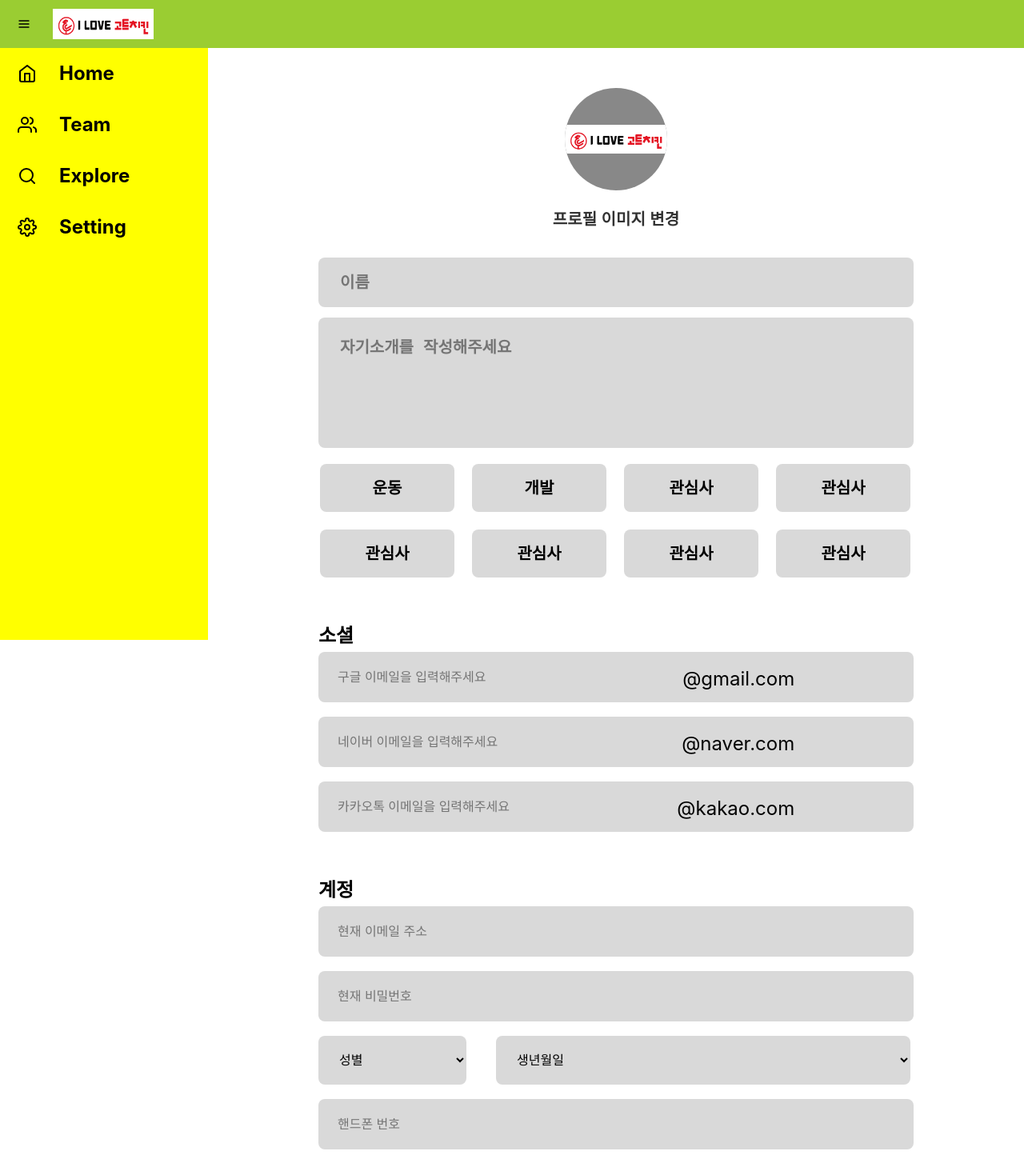
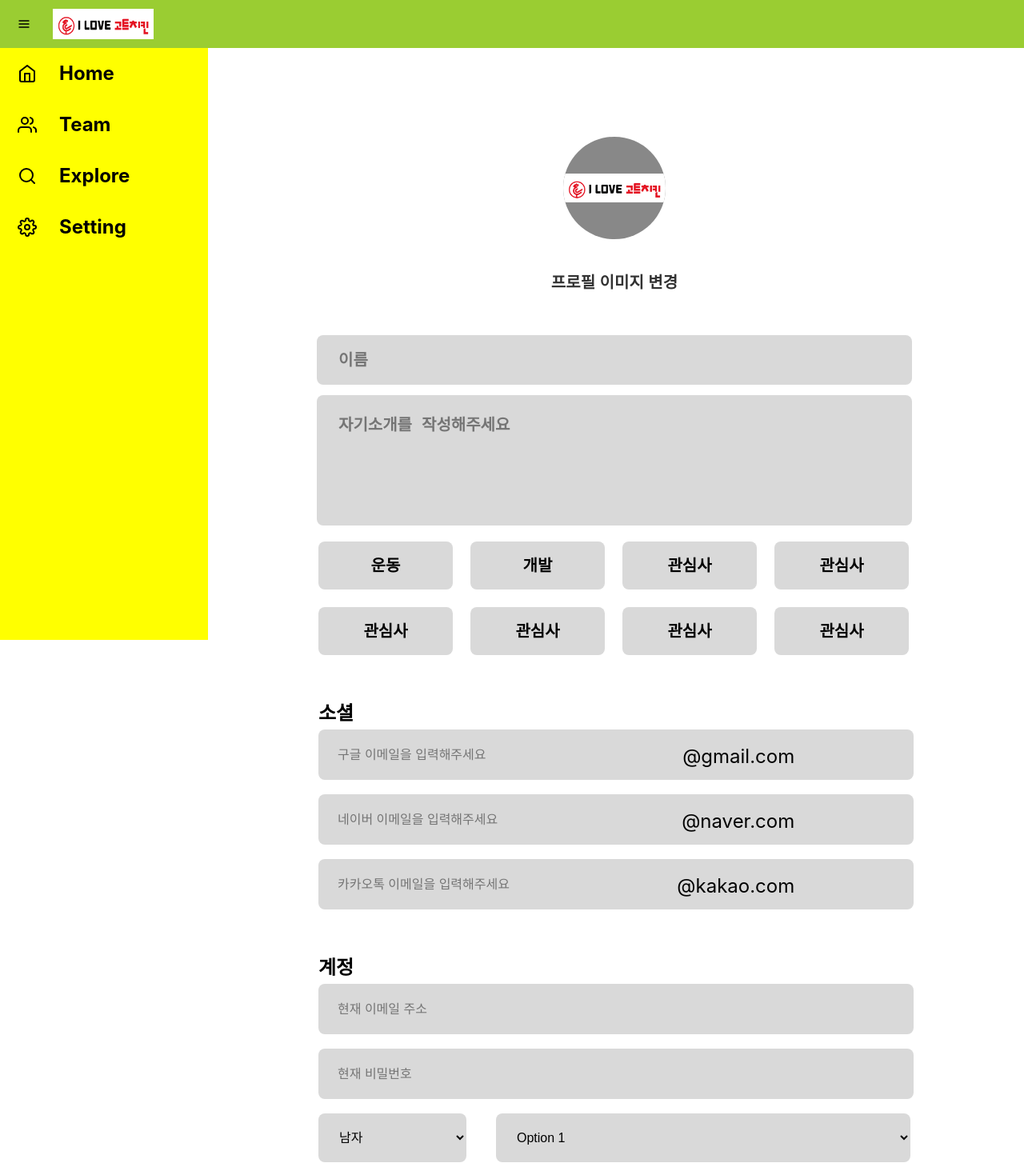
Before and after one commit to PrograMemo-Groom/TeamMemoFlow, a React app: page /setting in a window 1280 px wide. Shown: the top 1469 px of the page at 80% size. Built offline with nearby package versions, Linux system fonts and the light colour scheme.

Commit message:
💄 세팅 페이지 컴포넌트 불필요한 코드 삭제 및 시멘틱 태그로 변경  ref: #54

```diff
--- a/src/pages/setting/Setting.jsx
+++ b/src/pages/setting/Setting.jsx
@@ -4,7 +4,7 @@ import Social from "./components/Social";
 import Account from "./components/Account";
 
 const Setting = () => {
-    const bottomItem =[
+    const bottomItem = [
         "개인정보 보호",
         "화면",
         "공지사항",
@@ -16,14 +16,18 @@ const Setting = () => {
     ]
     return (
         <div className={styles.container}>
+            <main>
                 <Profile/>
                 <Social/>
                 <Account/>
+            </main>
+            <footer>
                 <ul className={styles.bottomItem}>
-                {bottomItem.map((item, index)=>(
+                    {bottomItem.map((item, index) => (
                         <li id={`li_${index}`}>{item}</li>
                     ))}
                 </ul>
+            </footer>
         </div>
     )
 }
--- a/src/pages/setting/components/Account.jsx
+++ b/src/pages/setting/components/Account.jsx
@@ -3,26 +3,20 @@ import {useState} from "react";
 
 
 const Account = () =>{
-    const [selectedOption, setSelectedOption] = useState("");
-
-    const handleChange = (event) => {
-        setSelectedOption(event.target.value);
-    };
-
     return(
         <fieldset>
             <legend>계정</legend>
             <input className={styles.commonInput} placeholder="현재 이메일 주소"/>
             <input className={styles.commonInput} placeholder="현재 비밀번호"/>
             <form>
-                <select className={styles.gender} value={selectedOption} onChange={handleChange}>
+                <select className={styles.gender}>
                     <option className={styles.defaultOption} value="" disabled>
                       성별
                     </option>
                     <option value="option1">남자</option>
                     <option value="option2">여자</option>
                 </select>
-                <select className={styles.birth} value={selectedOption} onChange={handleChange}>
+                <select className={styles.birth}>
                     <option className={styles.defaultOption} value="" disabled>
                        생년월일
                     </option>
--- a/src/pages/setting/components/Profile.jsx
+++ b/src/pages/setting/components/Profile.jsx
@@ -5,7 +5,7 @@ const Profile = () => {
     "운동", "개발", "관심사", "관심사", "관심사", "관심사", "관심사", "관심사"
   ]
   return (
-    <div className={styles.container}>
+    <fieldset className={styles.container}>
       <img className={styles.profileImg} src="/logo.png" alt="프로필 이미지"/>
       <button>프로필 이미지 변경</button>
       <form>
@@ -16,15 +16,15 @@ const Profile = () => {
           maxLength="50"
           rows="4"
         />
-        <div className={styles.interestContainer}>
+        <ul className={styles.interestContainer}>
           {interestItem.map((item, index) => (
             <>
-              <div className={styles.interest}>{item}</div>
+              <li className={styles.interest}>{item}</li>
             </>
           ))}
-        </div>
+        </ul>
       </form>
-    </div>
+    </fieldset>
   )
 }
 
```
Lines whose indentation alone changed are shown as unchanged.
